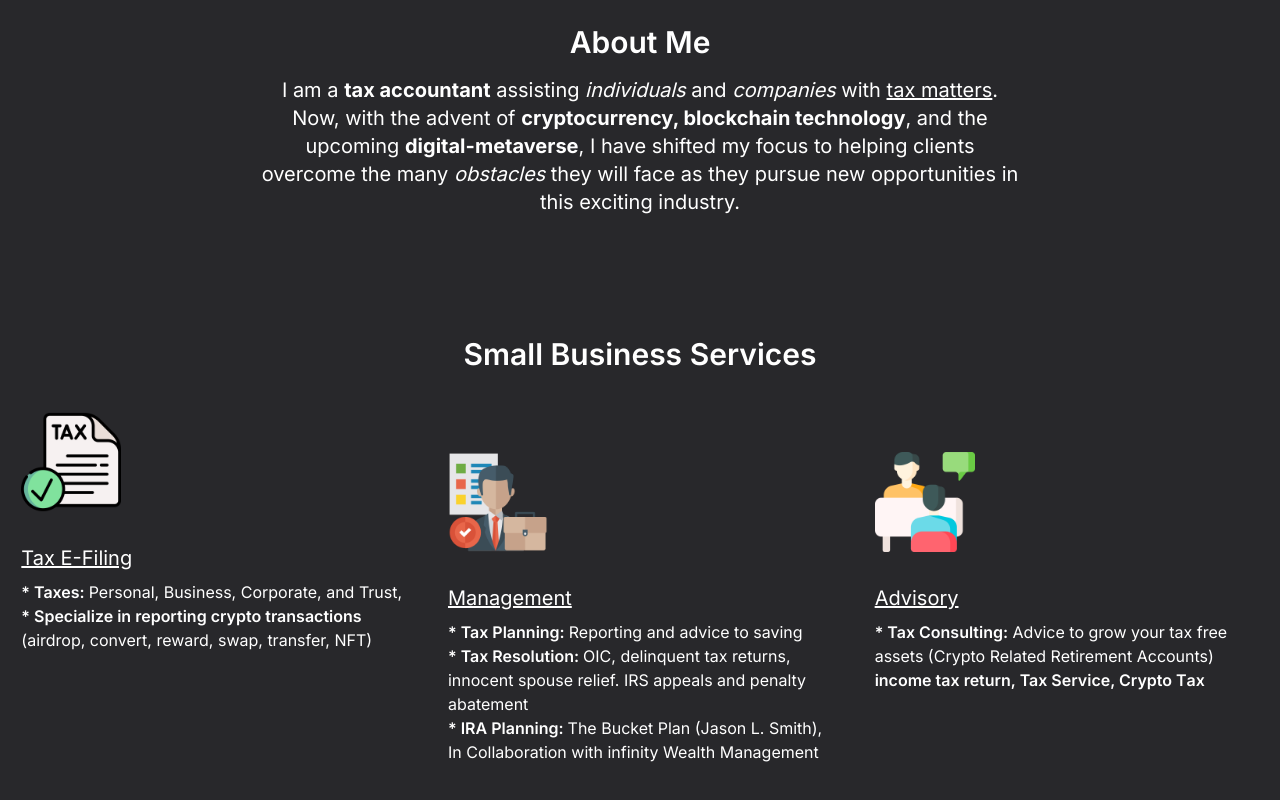
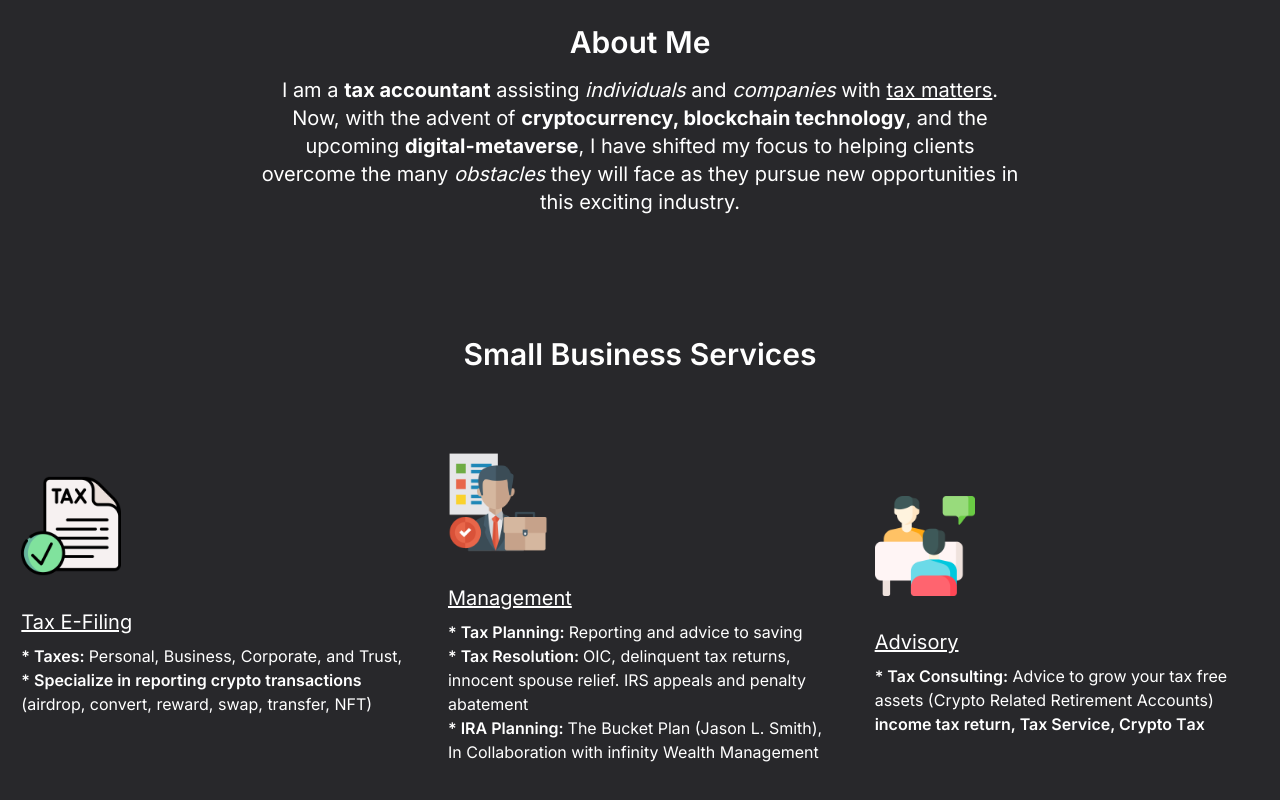
Before and after one commit to deflatedDbug/blockchaintax, a Next.js app: page / in a window 1280 px wide. Shown: the part 840-1640 px from the top of the page. Built offline with nearby package versions, Linux system fonts and the light colour scheme.

Commit message:
reconfigured margins

```diff
--- a/components/services.tsx
+++ b/components/services.tsx
@@ -7,7 +7,7 @@
       <header className="font-semibold text-3xl text-center mb-10">
         Small Business Services
       </header>
-      <div className="flex flex-col md:flex-row justify-around m-auto w-auto">
+      <div className="flex flex-col md:flex-row items-center justify-center md:justify-around m-auto">
         <div className="">
         <Image
         src="/tax.png"
```
